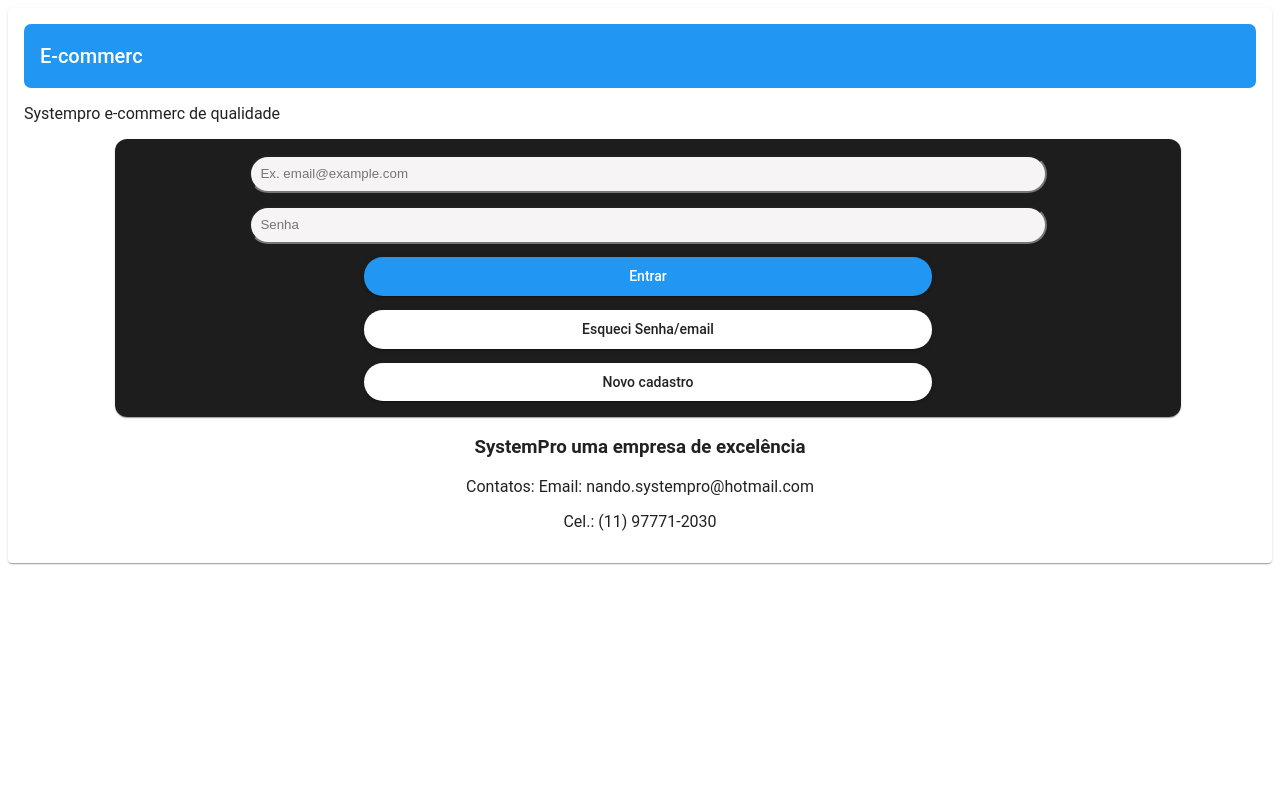
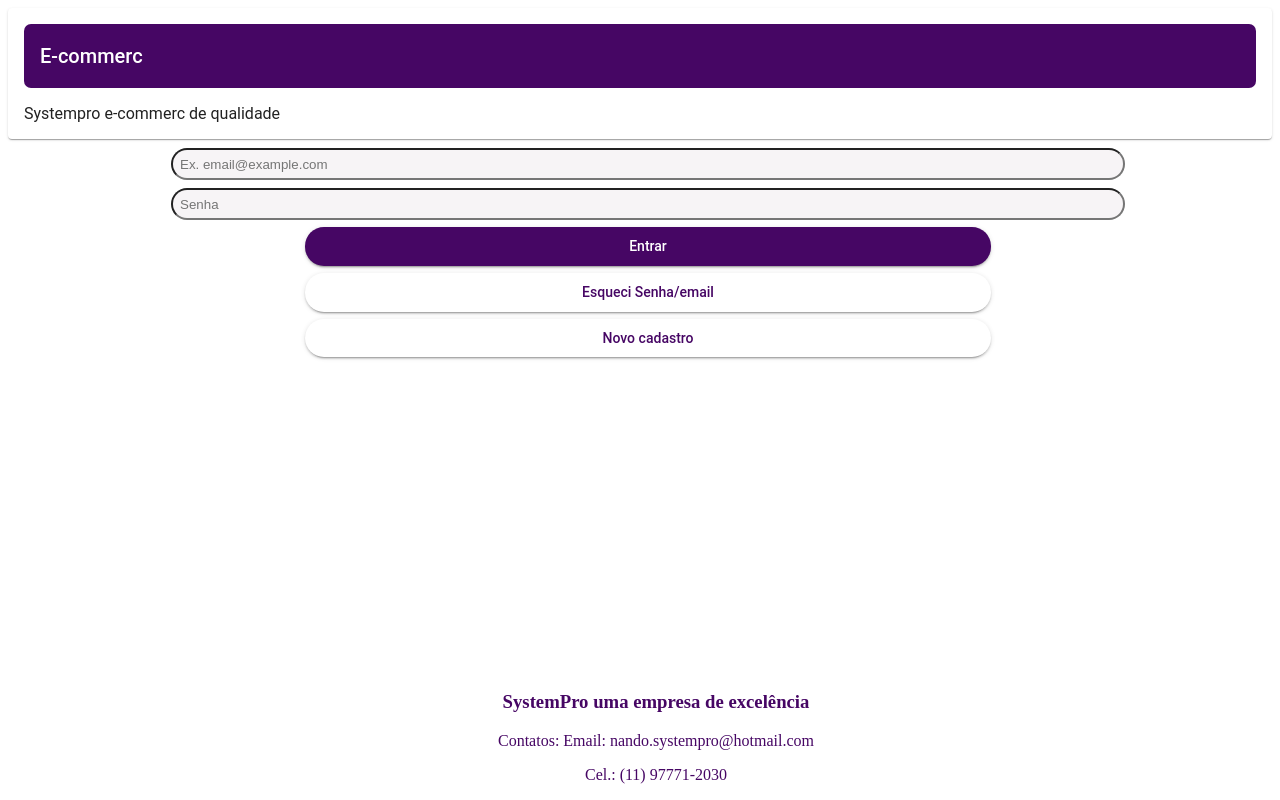
Before and after one commit to Fernandolilo/E-commerc-Angular, an Angular app: page /login in a window 1280 px wide. Built offline with nearby package versions, Linux system fonts and the light colour scheme.

Commit message:
Pequenos ajustes no css e tela HOME

```diff
--- a/src/app/app.component.html
+++ b/src/app/app.component.html
@@ -1,14 +1,11 @@
-
-
-
   <mat-card>
-    <mat-toolbar color="primary">
+    <mat-toolbar>
       <span>E-commerc</span>
     </mat-toolbar>
     <p>Systempro e-commerc de qualidade</p>
+  </mat-card>
 
-
-<body>
+<body class="bady">
   <router-outlet>
 
   </router-outlet>
--- a/src/app/app.component.scss
+++ b/src/app/app.component.scss
@@ -1,5 +1,9 @@
 mat-toolbar{
   border-radius: 7px;
-  background-color: rgb(54, 10, 105);
+  background-color: rgb(70, 6, 100);
+  color: white;
+}
 
+.body{
+  margin-top: 50px;
 }
--- a/src/app/components/pages/home/home.component.html
+++ b/src/app/components/pages/home/home.component.html
@@ -1 +1,13 @@
-<p>home works!</p>
+<mat-card>
+  <button mat-raised-button>
+    <button mat-menu-item>Catalogo de Produtos</button>
+    <br>
+    <button mat-menu-item> Carrinho de compras</button>
+    <br>
+    <button mat-menu-item> Pedidos</button>
+    <br>
+    <button mat-menu-item> Pagamentos </button>
+    <br>
+    <button mat-menu-item> Meus dados</button>
+  </button>
+</mat-card>
--- a/src/app/components/pages/home/home.component.scss
+++ b/src/app/components/pages/home/home.component.scss
@@ -0,0 +1,25 @@
+
+mat-card{
+  width: 100%;
+  text-align: left;
+  align-items: baseline;
+  border-radius: 20px;
+
+}
+
+mat-toolbar{
+  background-color: rgb(70, 6, 100);
+  border-radius: 10px;
+  color: white;
+
+
+}
+
+button{
+  border-radius: 10px;
+  background-color: rgb(70, 6, 100);
+  color: white;
+  text-align: left;
+  align-items: baseline;
+  width: 90%;
+}
--- a/src/app/components/pages/home/home.component.ts
+++ b/src/app/components/pages/home/home.component.ts
@@ -7,9 +7,15 @@ import { Component, OnInit } from '@angular/core';
 })
 export class HomeComponent implements OnInit {
 
+  public button: boolean = false;
+
   constructor() { }
 
   ngOnInit(): void {
   }
 
+  onMenu(){
+    return true;
+  }
+
 }
--- a/src/app/components/pages/login/login.component.html
+++ b/src/app/components/pages/login/login.component.html
@@ -1,6 +1,5 @@
+<body class="body">
 
-<body class="body">
-  <mat-card>
   <form class="form">
 
 
@@ -11,10 +10,10 @@
 
   </form>
 
-    <button (click)="login()" mat-raised-button color="primary">Entrar</button>
+  <button (click)="login()" mat-raised-button  class="entrar">Entrar</button>
   <button mat-raised-button>Esqueci Senha/email</button>
   <button mat-raised-button>Novo cadastro</button>
-  </mat-card>
+
 </body>
 
 <footer class="footer">
--- a/src/app/components/pages/login/login.component.scss
+++ b/src/app/components/pages/login/login.component.scss
@@ -1,41 +1,39 @@
 .body{
+
   text-align: center;
-  border-radius: 12px;
+  border-radius: 35px;
   justify-content: center;
   align-items: center;
   width: 100%;
-
-}
-
-mat-card{
-  background-color: rgba(0, 0, 0, 0.888);
-  justify-content: center;
-  align-items: center;
-  width: 85%;
-  display: inline-block;
-  border-radius: 12px;
 }
 
 input{
   background-color: rgb(247, 244, 246);
-  color: rgb(19, 18, 18);
+  color: rgb(70, 6, 100);
   border-radius: 19px;
   width: 75%;
-  padding: 0.7em;
-  margin-bottom: 1em;
+  padding: 0.5em;
+  margin-bottom: 0.5em;
+  margin-top: 1px;
 }
 
 button{
   width: 55%;
   justify-content: center;
   align-items: center;
-  margin-bottom: 1em;
+  margin-bottom: 0.5em;
   border-radius: 19px;
   padding: 0.1em;
+  color:  rgb(70, 6, 100);
 }
-
+.entrar{
+  background-color: rgb(70, 6, 100);
+  color: white;
+}
 .footer{
+  bottom: 0;
+  position: fixed;
   text-align: center;
-  position: relative;
-  bottom: 0%;
+  width: 100%;
+  color:  rgb(70, 6, 100);
 }
--- a/src/app/shared/material/App-material.module.ts
+++ b/src/app/shared/material/App-material.module.ts
@@ -6,6 +6,7 @@ import { MatIconModule } from '@angular/material/icon';
 import { MatInputModule } from '@angular/material/input';
 import { MatTableModule } from '@angular/material/table';
 import { MatToolbarModule } from '@angular/material/toolbar';
+import {MatMenuModule} from '@angular/material/menu';
 
 
 @NgModule({
@@ -17,6 +18,7 @@ import { MatToolbarModule } from '@angular/material/toolbar';
     MatButtonModule,
     MatIconModule,
     FormsModule,
+    MatMenuModule
   ],
 })
 export class AppMaterialModule { }
--- a/src/app/shared/path/path.module.ts
+++ b/src/app/shared/path/path.module.ts
@@ -1,3 +1,4 @@
+import { HomeComponent } from './../../components/pages/home/home.component';
 import { HttpClient } from '@angular/common/http';
 import { CommonModule } from '@angular/common';
 import { NgModule } from '@angular/core';
@@ -12,6 +13,7 @@ import { HttpClientModule } from '@angular/common/http';
 @NgModule({
   declarations: [
     LoginComponent,
+    HomeComponent
   ],
   imports: [
     CommonModule,
```
Lines whose indentation alone changed are shown as unchanged.
